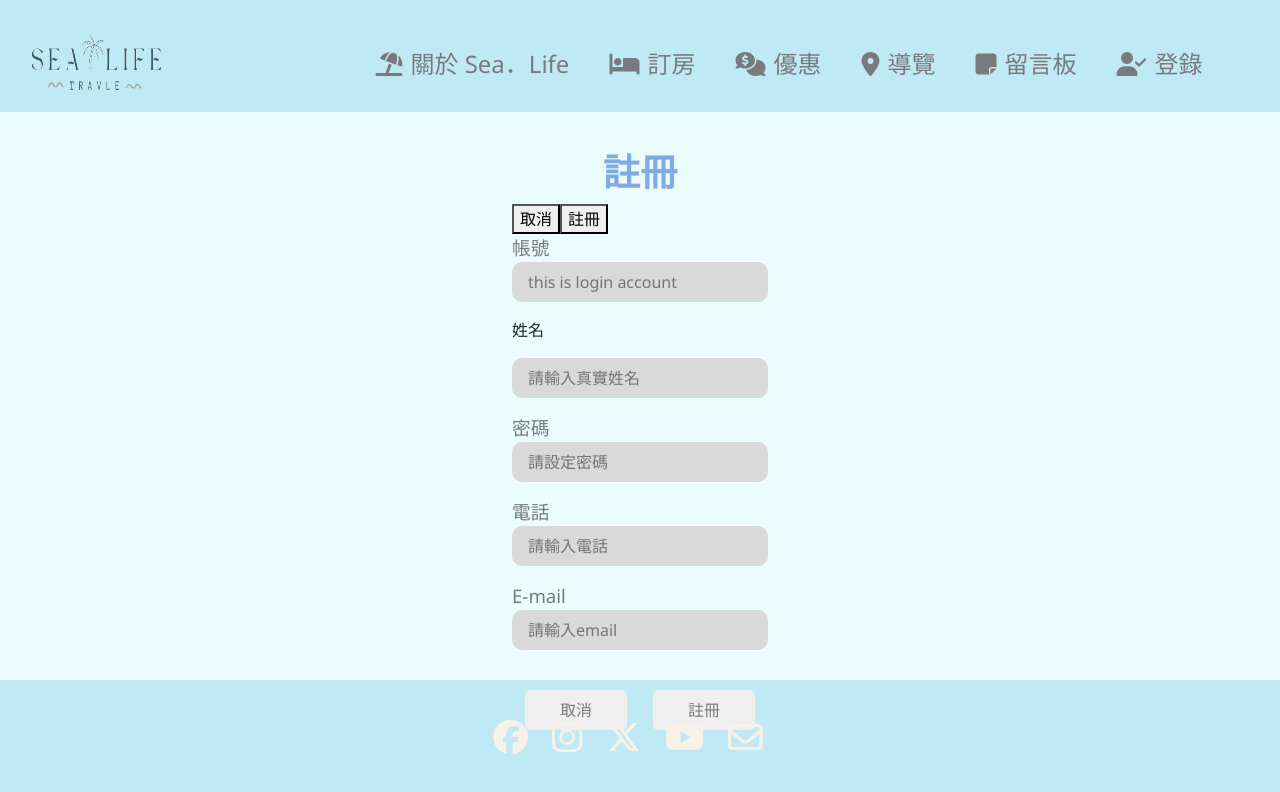
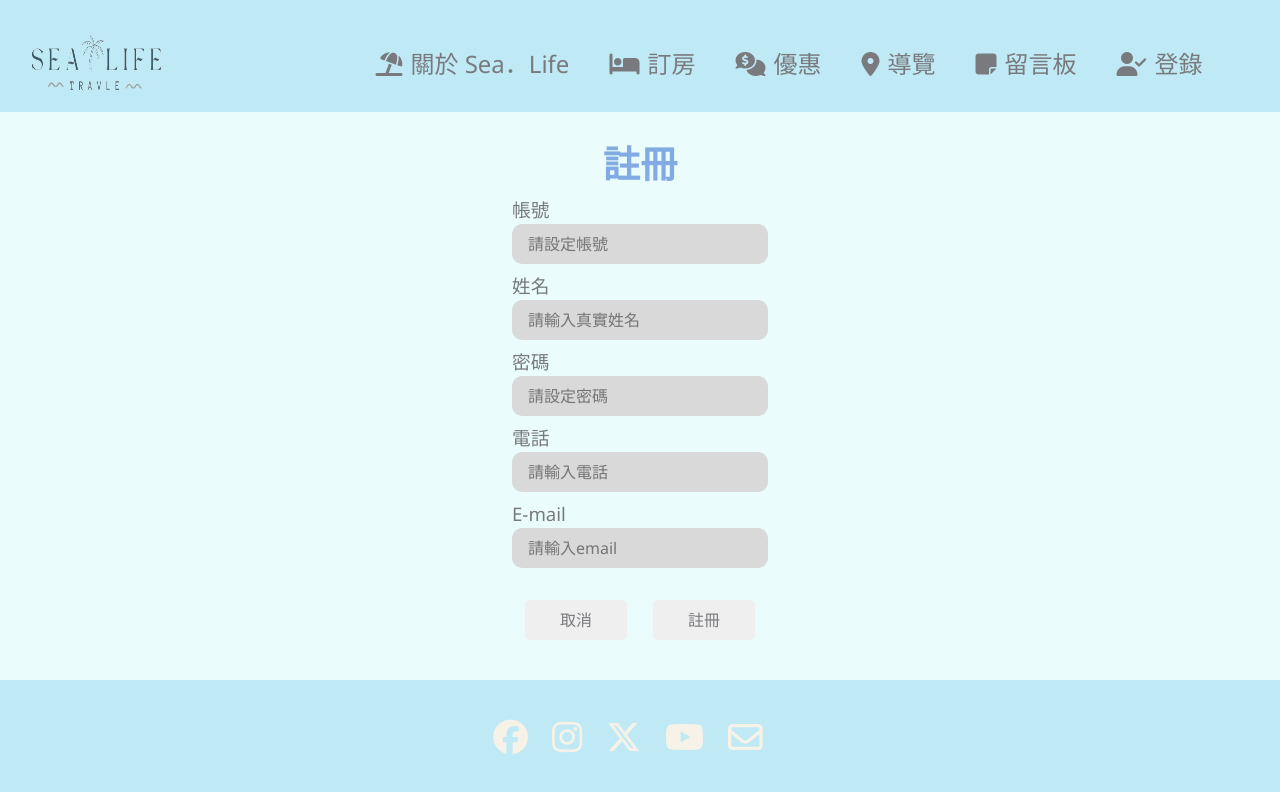
Before and after one commit to zawarudoooooooo/2024-01-22-XiaoLiuqiu-Frontend, a Vue app: page /FrontSignUp in a window 1280 px wide. Shown: the top 792 px of the page. Built offline with nearby package versions, Linux system fonts and the light colour scheme.

Commit message:
alert style change

```diff
--- a/src/views/FrontEnd/FrontLogin.vue
+++ b/src/views/FrontEnd/FrontLogin.vue
@@ -1,6 +1,7 @@
 <script>
 import axios from 'axios';
 import Footer from '../../components/Footer.vue';
+import swal from 'sweetalert';
 export default {
     data() {
         return {
@@ -12,7 +13,10 @@ export default {
         goSignUp() {
             this.$router.push('/FrontSignUp')
         },
-        goPersonInfo() {
+        goPersonInfo(){
+            this.$router.push('/FrontPersonInfo')
+        },
+        login() {
             axios({
                 url: 'http://localhost:8080/member/login',
                 method: 'POST',
@@ -26,9 +30,10 @@ export default {
             }).then(res => {
                 console.log(res.data)
                 if(res.data.message=="Successful!!"){
+                swal("登錄成功", "歡迎回來", "success");
                 this.$router.push('FrontPersonInfo')
             }else{
-                window.alert("帳號或密碼錯誤")
+                swal("帳號或密碼", "錯誤", "error");
             }
             }).catch(error => {
                 if (error.response) {
@@ -39,7 +44,6 @@ export default {
                 }
                 console.error('Error:', error);
             });
-
         }
     },
     components: {
@@ -75,7 +79,6 @@ export default {
     height: 63vh;
     margin: auto;
     margin-top: 8vmin;
-
     input {
         width: 20vw;
         height: 5vh;
@@ -86,14 +89,12 @@ export default {
         padding-left: 2vmin;
         margin-bottom: 4vmin;
     }
-
     .title {
         font-size: 28pt;
         font-weight: bold;
         color: #82AAE3;
         text-align: center;
     }
-
     .account {
         p {
             margin: 0;
@@ -101,7 +102,6 @@ export default {
             color: #797A7E;
         }
     }
-
     .password {
         p {
             margin: 0;
@@ -109,13 +109,11 @@ export default {
             color: #797A7E;
         }
     }
-
     .buttonArea {
         width: 20vw;
         display: flex;
         justify-content: space-around;
         margin-top: 3vmin;
-
         button {
             width: 8vw;
             height: 5vh;
@@ -134,4 +132,5 @@ export default {
             }
         }
     }
-}</style>
+}
+</style>
--- a/src/views/FrontEnd/FrontSignUp.vue
+++ b/src/views/FrontEnd/FrontSignUp.vue
@@ -1,6 +1,7 @@
 <script>
 import axios from 'axios';
 import Footer from '../../components/Footer.vue';
+import swal from 'sweetalert';
 export default {
     data() {
         return {
@@ -12,7 +13,7 @@ export default {
         }
     },
     methods: {
-        goFrontEntry() {
+        login() {
             axios({
                 url: 'http://localhost:8080/member/signUp',
                 method: 'POST',
@@ -29,10 +30,10 @@ export default {
             }).then(res => {
                 console.log(res.data)
                 if(this.account&&this.pwd&& this.memberName&&this.memberPhone&&this.memberEmail==""){
-                    window.alert("必填欄位不得為空白")
+                    swal("必填欄位", "不得為空白", "error");
                 }else{
-                    window.alert("發送成功並回到主頁，請重新登入")
-                this.$router.push('/')
+                    swal("註冊成功", "請重新登入", "success");
+                    this.$router.push('/FrontLogin')
                 }
 
             }).catch(error => {
@@ -46,14 +47,17 @@ export default {
             });
 
         },
-        test(){
-            console.log(this.account);
-            console.log(this.pwd);
-            console.log(this.memberName);
-            console.log(this.memberPhone);
-            console.log(this.memberEmail);
+        goEntry(){
             this.$router.push('/')
-        }
+        },
+        // test(){
+        //     console.log(this.account);
+        //     console.log(this.pwd);
+        //     console.log(this.memberName);
+        //     console.log(this.memberPhone);
+        //     console.log(this.memberEmail);
+        //     this.$router.push('/')
+        // }
     },
     components: {
         Footer
@@ -66,11 +70,9 @@ export default {
         <div class="title">
             <p>註冊</p>
         </div>
-        <button type="button" @click="test()">取消</button>
-        <button type="button" @click="goFrontEntry()">註冊</button>
         <div class="account">
             <p>帳號</p>
-            <input type="text" v-model="this.account" placeholder="this is login account">
+            <input type="text" v-model="this.account" placeholder="請設定帳號">
         </div>
         <div class="name">
             <p>姓名</p>
@@ -89,8 +91,8 @@ export default {
             <input type="text" v-model="this.memberEmail" placeholder="請輸入email">
         </div>
         <div class="buttonArea">
-            <button type="button" @click="test()">取消</button>
-            <button type="button" @click="goFrontEntry()">註冊</button>
+            <button type="button" @click="goEntry()">取消</button>
+            <button type="button" @click="login()">註冊</button>
         </div>
     </div>
     <Footer />
@@ -99,10 +101,9 @@ export default {
 <style lang="scss" scoped>
 .content {
     width: 20vw;
-    height: 67vh;
+    height: 68vh;
     margin: auto;
-    margin-top: 4vmin;
-
+    margin-top: 3vmin;
     input {
         width: 20vw;
         height: 5vh;
@@ -111,20 +112,17 @@ export default {
         outline: none;
         background-color: #D9D9D9;
         padding-left: 2vmin;
-        margin-bottom: 2vmin;
+        margin-bottom: 1vmin;
     }
-
     .title {
         font-size: 28pt;
         font-weight: bold;
         color: #82AAE3;
         text-align: center;
-
         p {
             margin-bottom: 0.5vmin;
         }
     }
-
     .account {
         p {
             margin: 0;
@@ -132,7 +130,13 @@ export default {
             color: #797A7E;
         }
     }
-
+    .name {
+        p {
+            margin: 0;
+            font-size: 14pt;
+            color: #797A7E;
+        }
+    }
     .password {
         p {
             margin: 0;
@@ -140,7 +144,6 @@ export default {
             color: #797A7E;
         }
     }
-
     .phone {
         p {
             margin: 0;
@@ -148,7 +151,6 @@ export default {
             color: #797A7E;
         }
     }
-
     .email {
         p {
             margin: 0;
@@ -156,13 +158,11 @@ export default {
             color: #797A7E;
         }
     }
-
     .buttonArea {
         width: 20vw;
         display: flex;
         justify-content: space-around;
         margin-top: 3vmin;
-
         button {
             width: 8vw;
             height: 5vh;
```
